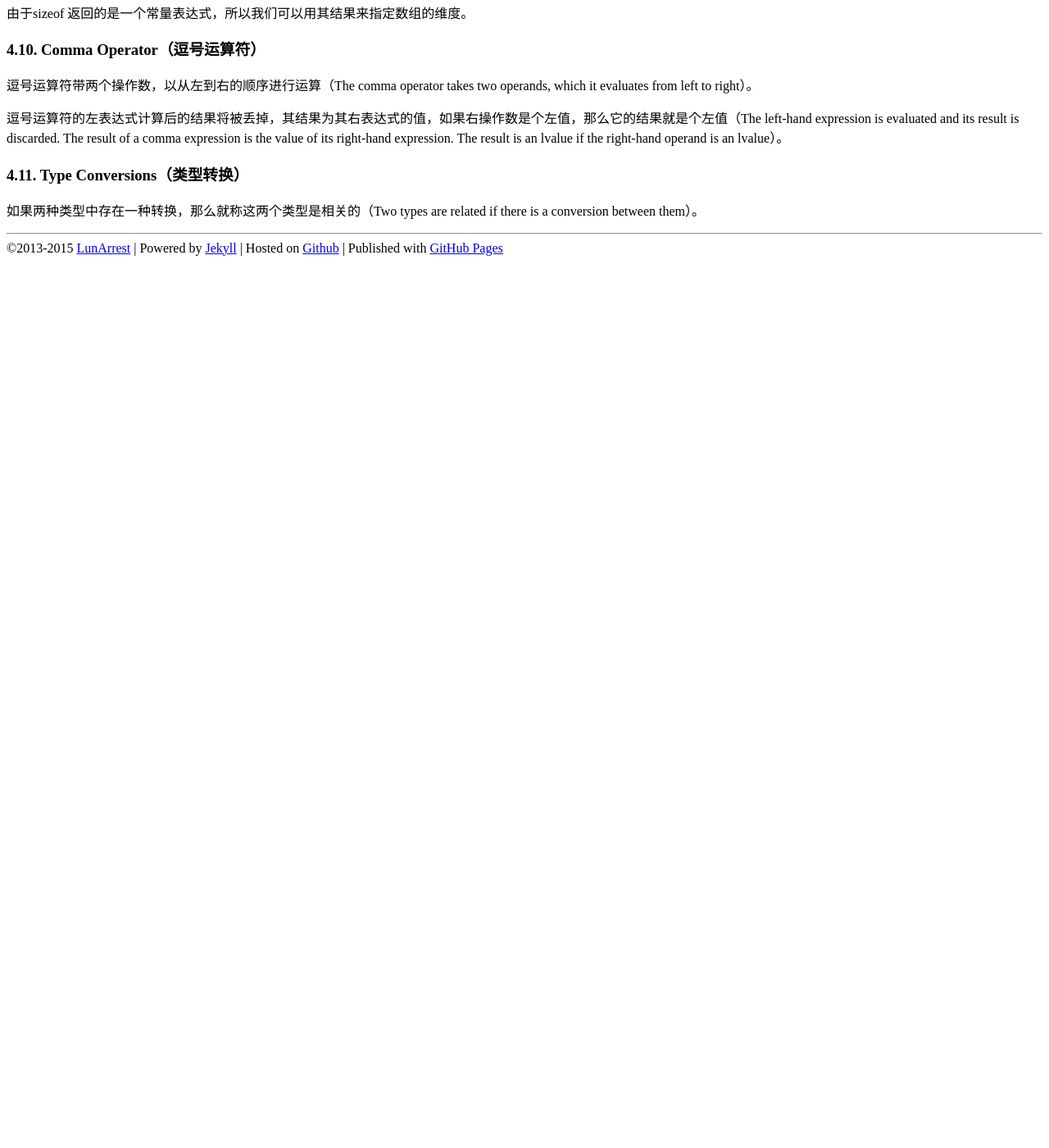
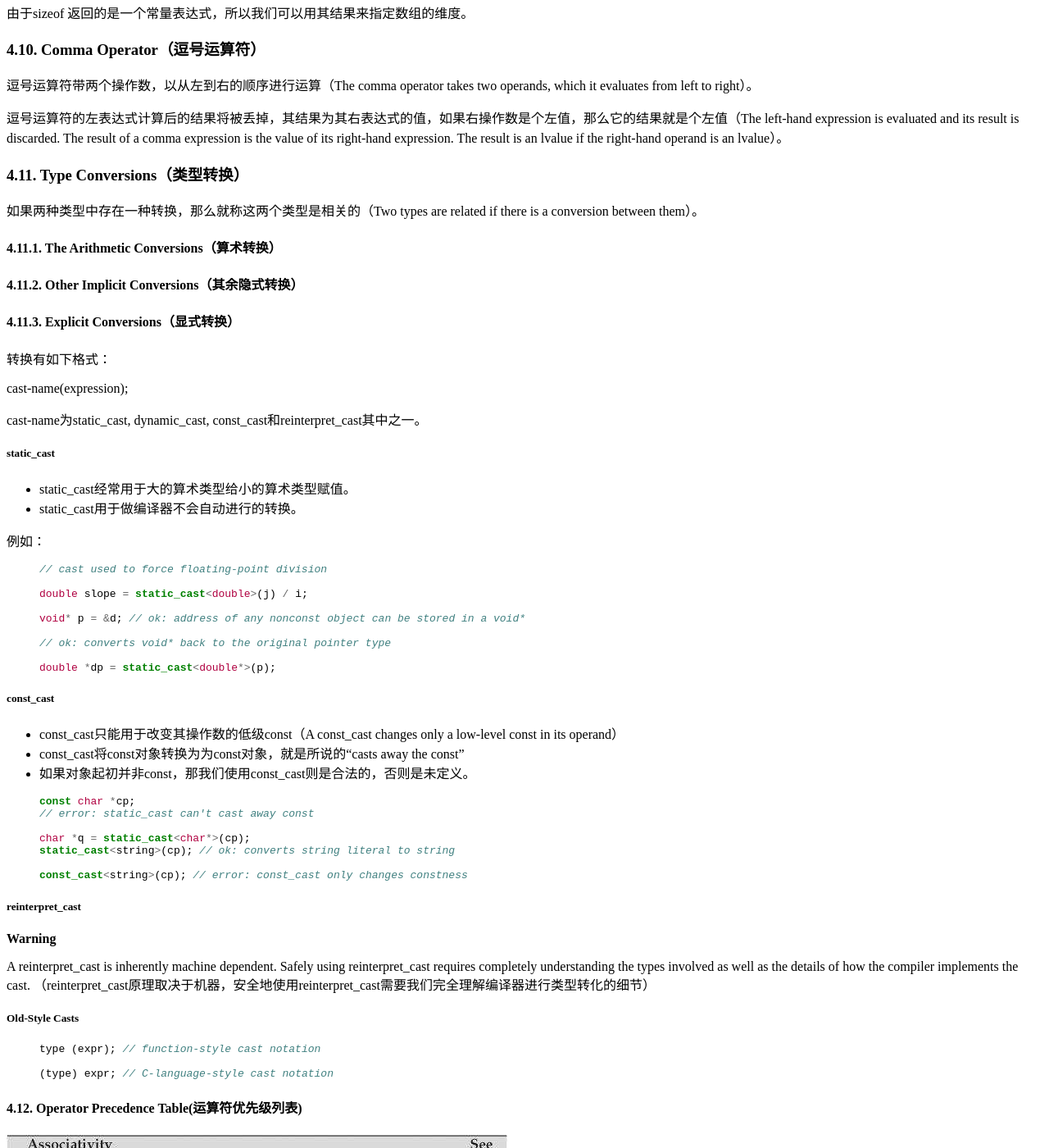
Before and after one commit to LunArrest/LunArrest.github.io, a Jekyll site: the page built from _posts/2015-03-03-cpp-primer-5th-memo.md, in a window 1280 px wide and 1400 px high, scrolled down 10562 px. Shown: the whole window at 82% size. Built offline with Jekyll 4.4.1, drawn with Linux system fonts in a browser that asks for light colours; before the commit the page ends 10882 px from its top, so only the background shows below that.

Commit message:
- 读书笔记

```diff
--- a/_posts/2015-03-03-cpp-primer-5th-memo.md
+++ b/_posts/2015-03-03-cpp-primer-5th-memo.md
@@ -498,3 +498,72 @@ int arr2[sz]; // ok sizeof returns a constant expression
 ### 4.11. Type Conversions（类型转换）
 
 如果两种类型中存在一种转换，那么就称这两个类型是相关的（Two types are related if there is a conversion between them）。
+
+#### 4.11.1. The Arithmetic Conversions（算术转换）
+
+#### 4.11.2. Other Implicit Conversions（其余隐式转换）
+
+#### 4.11.3. Explicit Conversions（显式转换）
+
+转换有如下格式：
+
+cast-name<type>(expression);
+
+cast-name为static_cast, dynamic_cast, const_cast和reinterpret_cast其中之一。
+
+##### static_cast
+
+- static_cast经常用于大的算术类型给小的算术类型赋值。
+- static_cast用于做编译器不会自动进行的转换。
+
+例如：
+
+{% highlight C++ %}
+// cast used to force floating-point division
+double slope = static_cast<double>(j) / i;
+
+void* p = &d; // ok: address of any nonconst object can be stored in a void*
+// ok: converts void* back to the original pointer type
+double *dp = static_cast<double*>(p);
+{% endhighlight %}
+
+
+##### const_cast
+
+- const_cast只能用于改变其操作数的低级const（A const_cast changes only a low-level const in its operand）
+- const_cast将const对象转换为为const对象，就是所说的“casts away the const”
+- 如果对象起初并非const，那我们使用const_cast则是合法的，否则是未定义。
+
+{% highlight C++ %}
+const char *cp;
+// error: static_cast can't cast away const
+char *q = static_cast<char*>(cp);
+static_cast<string>(cp); // ok: converts string literal to string
+const_cast<string>(cp); // error: const_cast only changes constness
+{% endhighlight %}
+
+
+##### reinterpret_cast
+
+
+**Warning**
+
+A reinterpret_cast is inherently machine dependent. Safely using
+reinterpret_cast requires completely understanding the types involved
+as well as the details of how the compiler implements the cast.
+（reinterpret_cast原理取决于机器，安全地使用reinterpret_cast需要我们完全理解编译器进行类型转化的细节）
+
+##### Old-Style Casts
+
+
+{% highlight C++ %}
+type (expr); // function-style cast notation
+(type) expr; // C-language-style cast notation
+{% endhighlight %}
+
+
+#### 4.12. Operator Precedence Table(运算符优先级列表)
+
+![operators_precedence1](/images/C++Primer/operators_precedence1.png "operators_precedence1")
+
+![operators_precedence2](/images/C++Primer/operators_precedence2.png "operators_precedence2")
```
Also changed, not shown: images/C++Primer/operators_precedence1.png (added), images/C++Primer/operators_precedence2.png (added).
